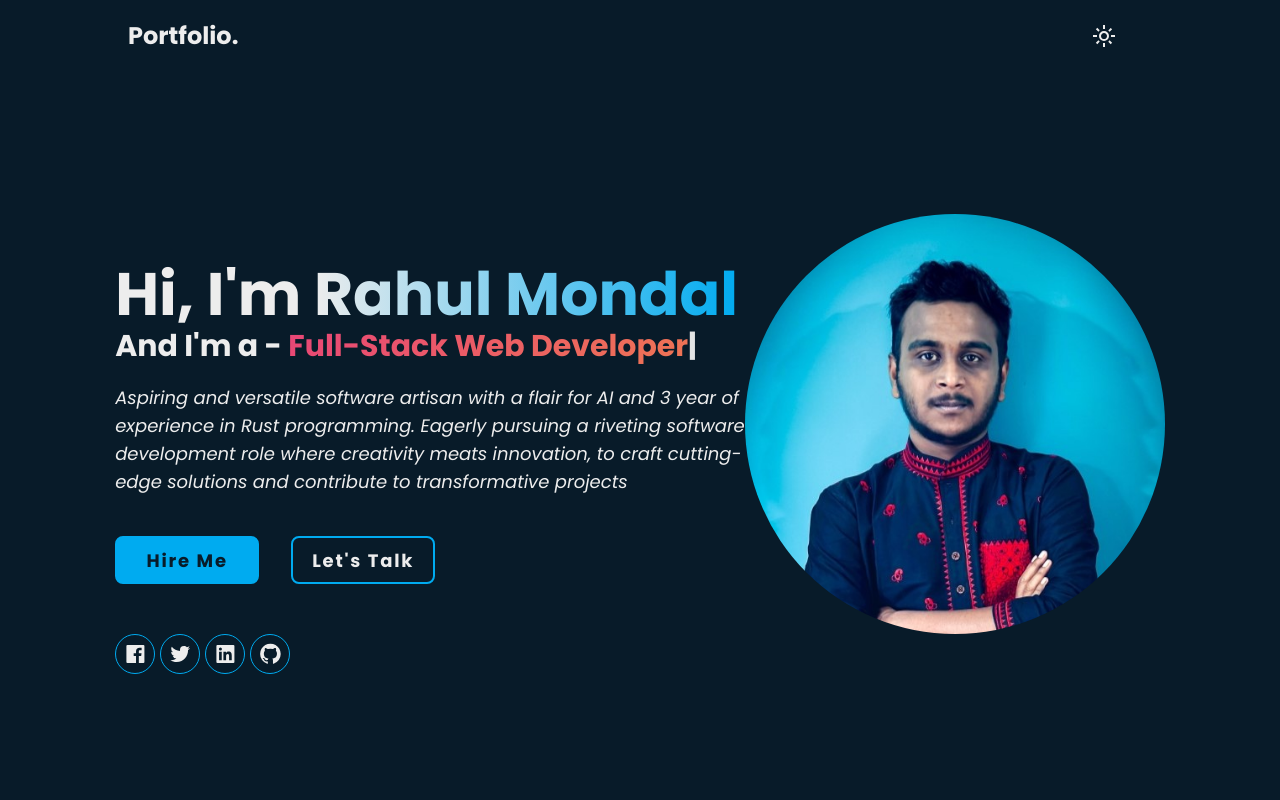
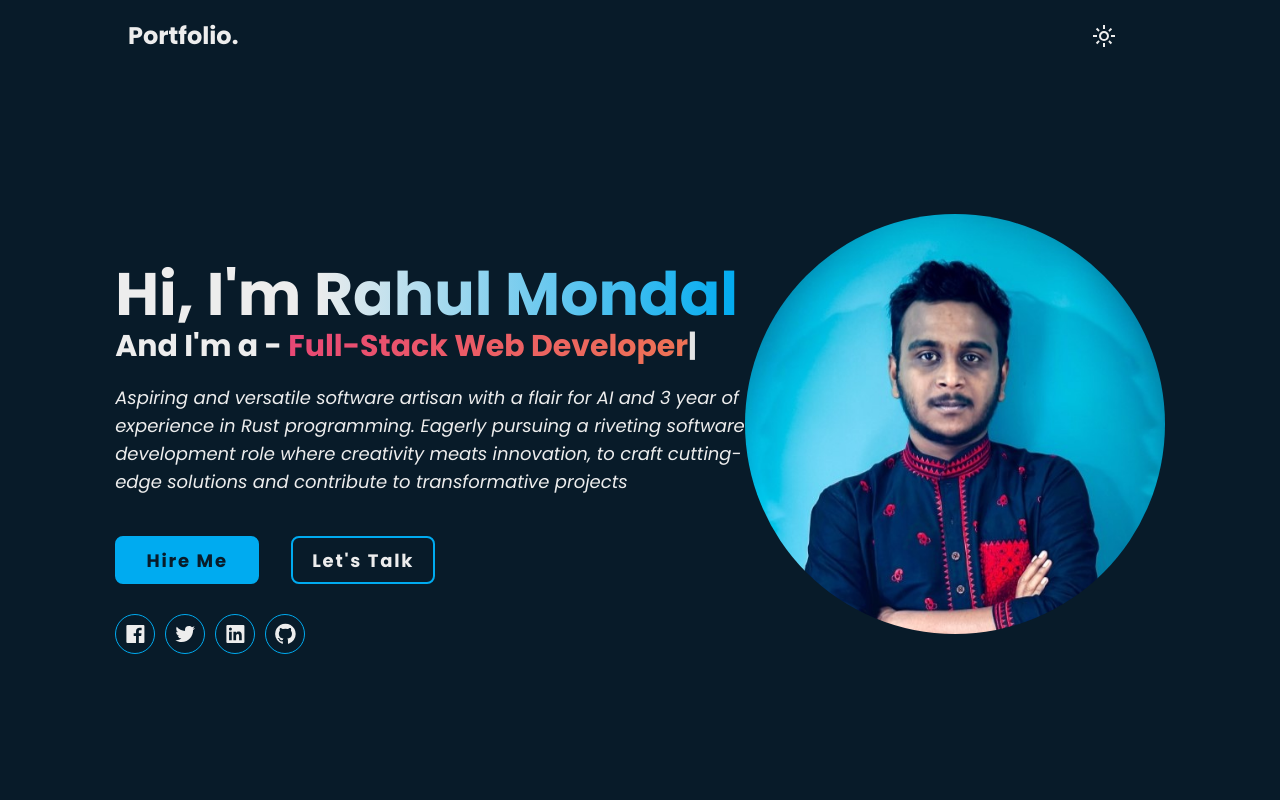
Before and after one commit to Rahul721999/my-portfolio, a React (Vite) app: page / in a window 1280 px wide. Shown: the top 800 px of the page. Built offline with nearby package versions, Linux system fonts and the light colour scheme; no server answers.

Commit message:
fix: social media btn-container hover effect

```diff
--- a/src/pages/Home/Homepage.css
+++ b/src/pages/Home/Homepage.css
@@ -60,11 +60,10 @@
     overflow: hidden;
     display: flex;
     align-items: center;
-    justify-content: space-between;
+    justify-content: start;
     background-color: transparent;
-    /* bottom: 100px; */
-    padding-top: 50px;
-    width: 175px;
+    height: 100px;
+    width: 300px;
     position:absolute;
   }
 
@@ -73,7 +72,7 @@
     display: inline-flex;
     align-items: center;
     justify-content: center;
-    margin: 0 0;
+    margin-right: 10px;
     padding: 0.1rem;
     height: 40px;
     width: 40px;
@@ -85,7 +84,7 @@
 
   .social-link:hover {
     background-color: #00abf0;
-    box-shadow: 0 0 20px #00abf0;
+    box-shadow: 0 0 15px #00abf0;
   }
 
   /* Image styling */
```
